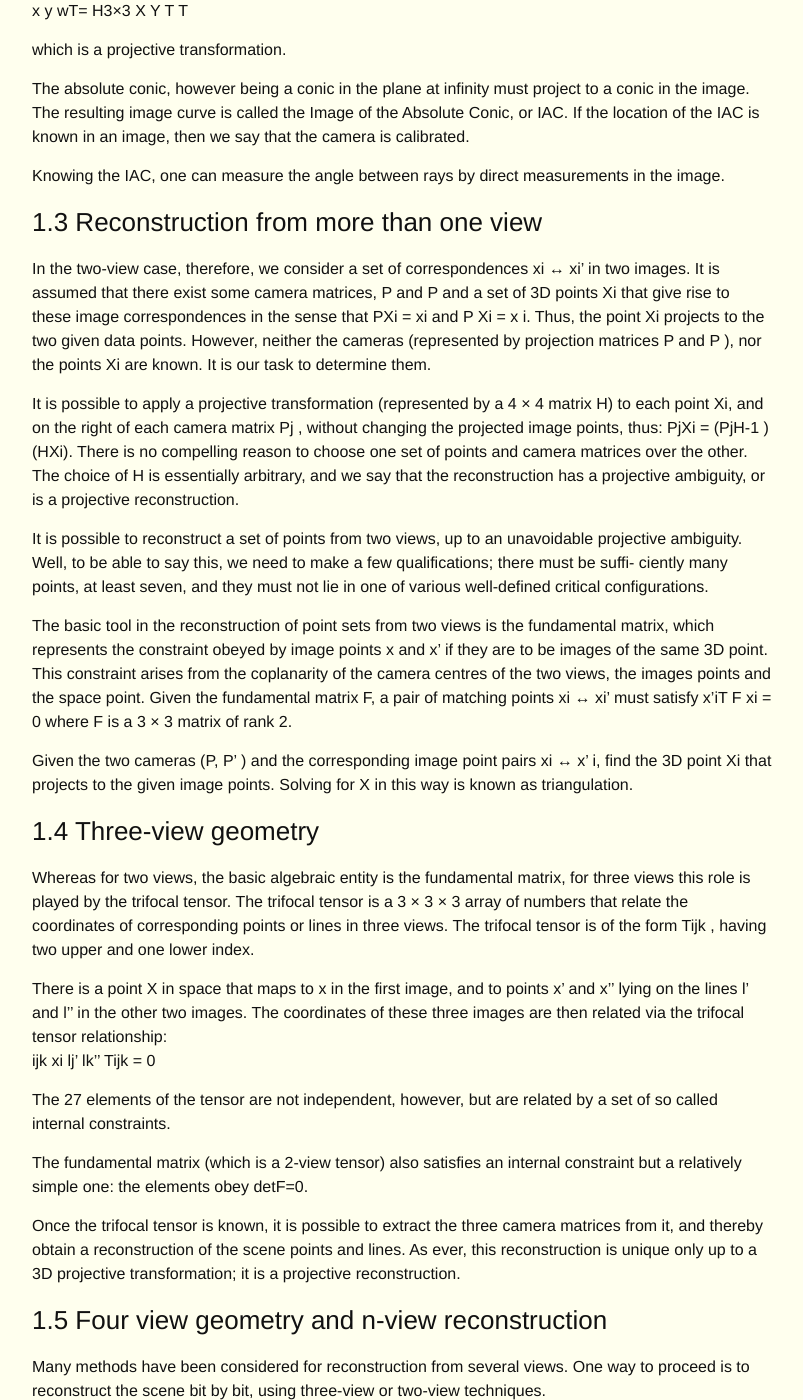
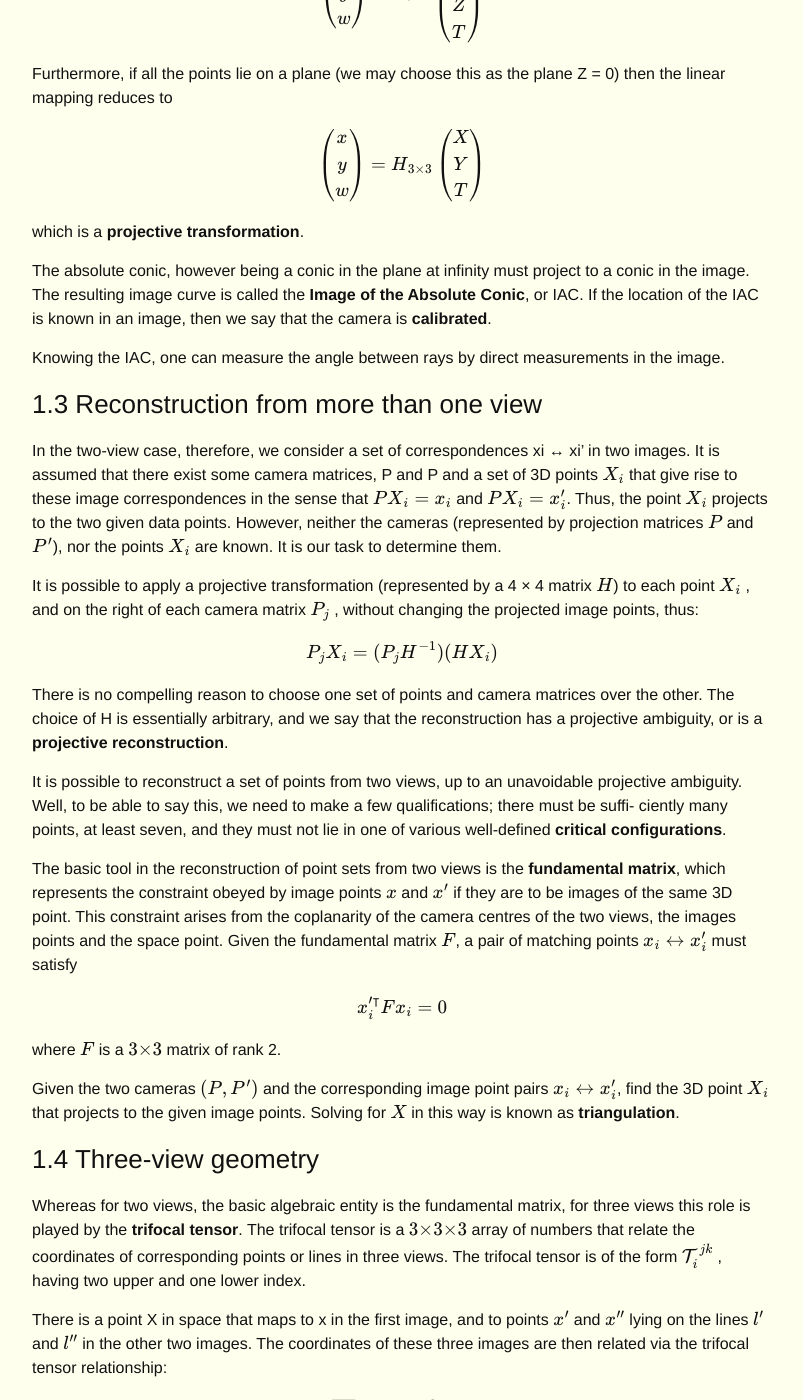
Before and after one commit to HopingTang/HopingTang.github.io, a Jekyll site: the page built from _posts/2016-06-13-notes-for-multiview-geometry-in-cv-chap-1.markdown, in a window 1280 px wide and 1400 px high, scrolled down 1218 px. Shown: the whole window, without its empty margins (238-1041 px from the left). Built offline with Jekyll 4.4.1, drawn with Linux system fonts in a browser that asks for light colours; formulas are drawn with MathJax 3; comment, search, counter and statistics services are not loaded; some of the changed text lies outside the part shown.

Commit message:
finish the post notes for MVGCV chap 1

```diff
--- a/_posts/2016-06-13-notes-for-multiview-geometry-in-cv.markdown
+++ b/_posts/2016-06-13-notes-for-multiview-geometry-in-cv-chap-1.markdown
@@ -1,10 +1,10 @@
 ---
 layout: post
-title: "Notes for MultiView Geometry in CV"
+title: "Notes for MultiView Geometry in CV Chap 1"
 date: 2016-06-13 22:00:00 +0800
 ---
 
-# Notes for Multiple View Geometry in Computer Vision
+# Notes for Chapter 1 of Multiple View Geometry in Computer Vision
 
 ## 1. Introduction – a Tour of Multiple View Geometry
 
@@ -48,23 +48,24 @@ most particularly because of its connection to **camera calibration**, as will b
 ### 1.2 Camera projections
 
 The most general imaging projection is represented by an arbitrary 3×4 matrix of rank 3,
-acting on the homogeneous coordinates of the point in IP3 mapping it to the imaged point in IP2.
-This matrix P is known as the camera matrix.
+acting on the homogeneous coordinates of the point in $$ \mathbb{P}^3 $$
+mapping it to the imaged point in $$ \mathbb{P}^2 $$ .
+This matrix P is known as the **camera matrix**.
 
- x y wT= P3×4   X Y Z T T
+$$ \begin{pmatrix} x \\ y \\ w \end{pmatrix} = P_{3×4}  \begin{pmatrix} X \\ Y \\ Z \\ T \end{pmatrix} $$
 
 Furthermore, if all the points lie on a plane
 (we may choose this as the plane Z = 0) then the linear mapping reduces to
 
-x y wT= H3×3   X Y T T
+$$ \begin{pmatrix} x \\ y \\ w \end{pmatrix} = H_{3×3} \begin{pmatrix} X \\ Y \\ T \end{pmatrix} $$
 
-which is a projective transformation.
+which is a **projective transformation**.
 
 The absolute conic, however being a conic in the plane at infinity
 must project to a conic in the image.
-The resulting image curve is called the Image of the Absolute Conic,
+The resulting image curve is called the **Image of the Absolute Conic**,
 or IAC. If the location of the IAC is known in an image,
-then we say that the camera is calibrated.
+then we say that the camera is **calibrated**.
 
 Knowing the IAC, one can measure the angle between rays by direct measurements in the image.
 
@@ -72,57 +73,62 @@ Knowing the IAC, one can measure the angle between rays by direct measurements i
 
 In the two-view case, therefore, we consider a set of correspondences
 xi ↔ xi’ in two images. It is assumed that there exist some camera matrices,
-P and P and a set of 3D points Xi that give rise to
-these image correspondences in the sense that PXi = xi and P Xi = x i.
-Thus, the point Xi projects to the two given data points.
-However, neither the cameras (represented by projection matrices P and P ),
-nor the points Xi are known. It is our task to determine them.
+P and P and a set of 3D points $$ X_i $$ that give rise to
+these image correspondences in the sense that $$ P X_i = x_i $$ and $$ P X_i = x_i^{\prime} $$.
+Thus, the point $$ X_i $$ projects to the two given data points.
+However, neither the cameras (represented by projection matrices $$ P $$ and $$ P^{\prime} $$),
+nor the points $$ X_i $$ are known. It is our task to determine them.
 
-It is possible to apply a projective transformation (represented by a 4 × 4 matrix H)
-to each point Xi, and on the right of each camera matrix Pj ,
+It is possible to apply a projective transformation (represented by a 4 × 4 matrix $$ H $$)
+to each point $$ X_i $$ , and on the right of each camera matrix $$ P_j $$ ,
 without changing the projected image points, thus:
-PjXi = (PjH-1 ) (HXi).
+
+$$ P_j X_i = (P_j H^{-1} ) (H X_i) $$
+
 There is no compelling reason to choose one set of points and camera matrices over the other.
 The choice of H is essentially arbitrary,
 and we say that the reconstruction has a projective ambiguity,
-or is a projective reconstruction.
+or is a **projective reconstruction**.
 
 It is possible to reconstruct a set of points from two views,
 up to an unavoidable projective ambiguity. Well, to be able to say this,
 we need to make a few qualifications; there must be suffi- ciently many points,
-at least seven, and they must not lie in one of various well-defined critical configurations.
+at least seven, and they must not lie in one of various well-defined **critical configurations**.
 
-The basic tool in the reconstruction of point sets from two views is the fundamental matrix,
-which represents the constraint obeyed by image points x and x’
+The basic tool in the reconstruction of point sets from two views is the **fundamental matrix**,
+which represents the constraint obeyed by image points $$ x $$ and $$ x^{\prime} $$
 if they are to be images of the same 3D point.
 This constraint arises from the coplanarity of the camera centres of the two views,
-the images points and the space point. Given the fundamental matrix F,
-a pair of matching points   xi ↔ xi’ must satisfy
-x'iT F xi = 0
-where F is a 3 × 3 matrix of rank 2.
+the images points and the space point. Given the fundamental matrix $$ F $$,
+a pair of matching points $$ x_i ↔ x_i^{\prime} $$ must satisfy
 
-Given the two cameras (P, P’ ) and the corresponding image point pairs xi ↔ x’ i,
-find the 3D point Xi that projects to the given image points.
-Solving for X in this way is known as triangulation.
+$$ x_i^{\prime \intercal} F x_i = 0 $$
+
+where $$ F $$ is a $$ 3 × 3 $$ matrix of rank 2.
+
+Given the two cameras $$ (P, P’ ) $$ and the corresponding image point pairs $$ x_i ↔ x_i^{\prime} $$,
+find the 3D point $$ X_i $$ that projects to the given image points.
+Solving for $$ X $$ in this way is known as **triangulation**.
 
 ### 1.4 Three-view geometry
 
 Whereas for two views, the basic algebraic entity is the fundamental matrix,
-for three views this role is played by the trifocal tensor.
-The trifocal tensor is a 3 × 3 × 3 array of numbers
+for three views this role is played by the **trifocal tensor**.
+The trifocal tensor is a $$ 3 × 3 × 3 $$ array of numbers
 that relate the coordinates of corresponding points or lines in three views.
-The trifocal tensor is of the form Tijk , having two upper and one lower index.
+The trifocal tensor is of the form $$ \mathcal{T}_i ^{jk} $$ , having two upper and one lower index.
 
 There is a point X in space that maps to x in the first image,
-and to points x’ and x’’ lying on the lines l’ and l’’ in the other two images.
+and to points $$ x^{\prime} $$ and $$ x'' $$ lying on the lines $$ l' $$ and $$ l'' $$ in the other two images.
 The coordinates of these three images are then related via the trifocal tensor relationship:
-ijk xi lj' lk'' Tijk = 0
+
+$$ \displaystyle\sum_{ijk} x_i l_j^{\prime} l_k^{\prime \prime} \mathcal{T}_i ^{jk} = 0 $$
 
 The 27 elements of the tensor are not independent,
-however, but are related by a set of so called internal constraints.
+however, but are related by a set of so called **internal constraints**.
 
 The fundamental matrix (which is a 2-view tensor) also satisfies an internal constraint
-but a relatively simple one: the elements obey detF=0.
+but a relatively simple one: the elements obey $$ det F = 0 $$.
 
 Once the trifocal tensor is known,
 it is possible to extract the three camera matrices from it,
@@ -137,16 +143,16 @@ One way to proceed is to reconstruct the scene bit by bit,
 using three-view or two-view techniques.
 
 The task of reconstruction becomes easier if we are able to apply a simpler camera model,
-known as the affine camera.
+known as the **affine camera**.
 This camera model is a fair approximation to perspective projection
 whenever the distance to the scene is large
 compared with the difference in depth between the back and front of the scene.
 If a set of points are visible in all of a set of n views involving an affine camera,
-then a well-known algorithm, the factorization algorithm,
+then a well-known algorithm, the **factorization algorithm**,
 can be used to compute both the structure of the scene,
 and the specific camera models in one step using the Singular Value Decomposition.
 
-The dominant methodology for the general reconstruction problem is bundle adjustment.
+The dominant methodology for the general reconstruction problem is **bundle adjustment**.
 This is an iterative method,
 in which one attempts to fit a non-linear model to the measured data (the point correspondences).
 
@@ -164,3 +170,46 @@ are the planar projective transformations between the images.
 In this case, a point seen in just one image can be transferred to any other image.
 
 ### 1.7 Euclidean reconstruction
+
+Now, suppose that we have computed a projective reconstruction of the world,
+using calibrated cameras. By definition,
+this means that the IAC is known in each of the images;
+let it be denoted by ωi in the i-th image.
+The back-projection of each ωi is a cone in space,
+and the absolute conic must lie in the intersection of all the cones.
+Two cones in general intersect in a fourth-degree curve,
+but given that they must intersect in a conic, this curve must split into two conics.
+Thus, reconstruction of the absolute conic from two images is not unique – rather,
+there are two possible solutions in general. However, from three or more images,
+the intersection of the cones is unique in general.
+Thus the absolute conic is determined and with it the Euclidean structure of the scene.
+
+Of course, if the Euclidean structure of the scene is known,
+then so is the position of the absolute conic.
+In this case we may project it back into each of the images,
+producing the IAC in each image, and hence calibrating the cameras.
+Thus **knowledge of the camera calibration is equivalent to
+being able to determine the Euclidean structure of the scene**.
+
+### 1.8 Auto-calibration
+
+Generally given three cameras known to have the same calibration,
+it is possible to determine the absolute conic, and hence the calibration of the cameras.
+
+**Knowing the plane at infinity**.
+Assuming one knows the plane at infinity,
+one can back-project a hypothesised IAC from each of a sequence of images
+and intersect the resulting cones with the plane at infinity.
+This gives a linear constraint on the entries of the matrix representing the IAC.
+Thus, auto-calibration is relatively simple,
+once the plane at infinity has been identified.
+The identification of the plane at infinity itself is substantially more difficult.
+
+**Auto-calibration given square pixels in the image**.
+If the cameras are partially calibrated,
+then it is possible to complete the calibration starting from a projective reconstruction.
+One interesting example is the square-pixel constraint on the cameras.
+What this means is that a Euclidean coordinate system is known in each image.
+In this case, the absolute conic,
+lying in the plane at infinity in the world must meet the image plane in its two circular points.
+The circular points in a plane are the two points where the absolute conic meets that plane.
```
Also changed, not shown: other parts of _posts/2016-06-13-notes-for-multiview-geometry-in-cv-chap-1.markdown (+1 -1 lines).
